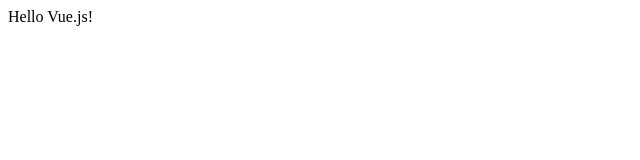
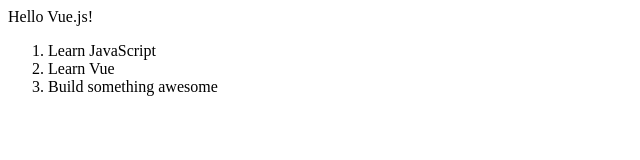
Before and after one commit to RaymondProduction/vue.js, a plain HTML site: page index.html in a window 1280 px wide. Shown: the whole page, without its empty margins (0-640 px from the left). Drawn offline with nearby package versions, Linux system fonts and the light colour scheme.

Commit message:
Added list

```diff
--- a/app.js
+++ b/app.js
@@ -1,6 +1,11 @@
 new Vue({
   el: '#app',
   data: {
-    message: 'Hello Vue.js!'
+    message: 'Hello Vue.js!',
+    menu: [
+      { name: 'Learn JavaScript' },
+      { name: 'Learn Vue' },
+      { name: 'Build something awesome' }
+    ]
   }
 })
--- a/index.html
+++ b/index.html
@@ -2,6 +2,10 @@
 
 <div id="app">
   <p>{{ message }}</p>
+  <ol>
+    <li v-for="item in menu">
+      {{ item.name }}
+    </li>
+  </ol>
 </div>
-
 <script src="app.js"></script>
```
